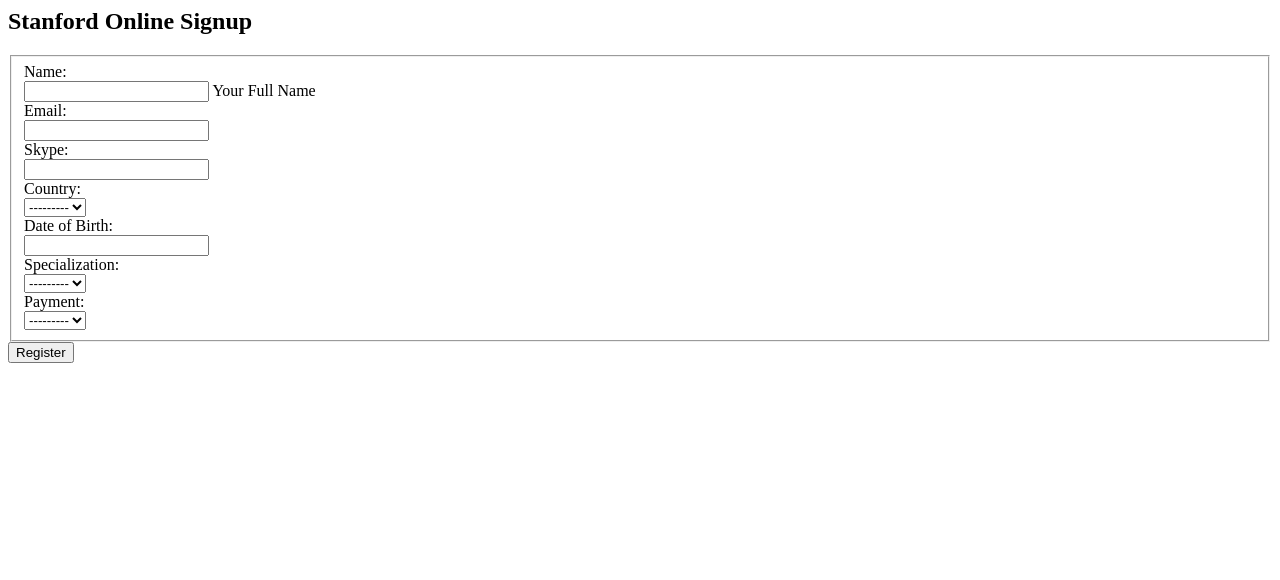
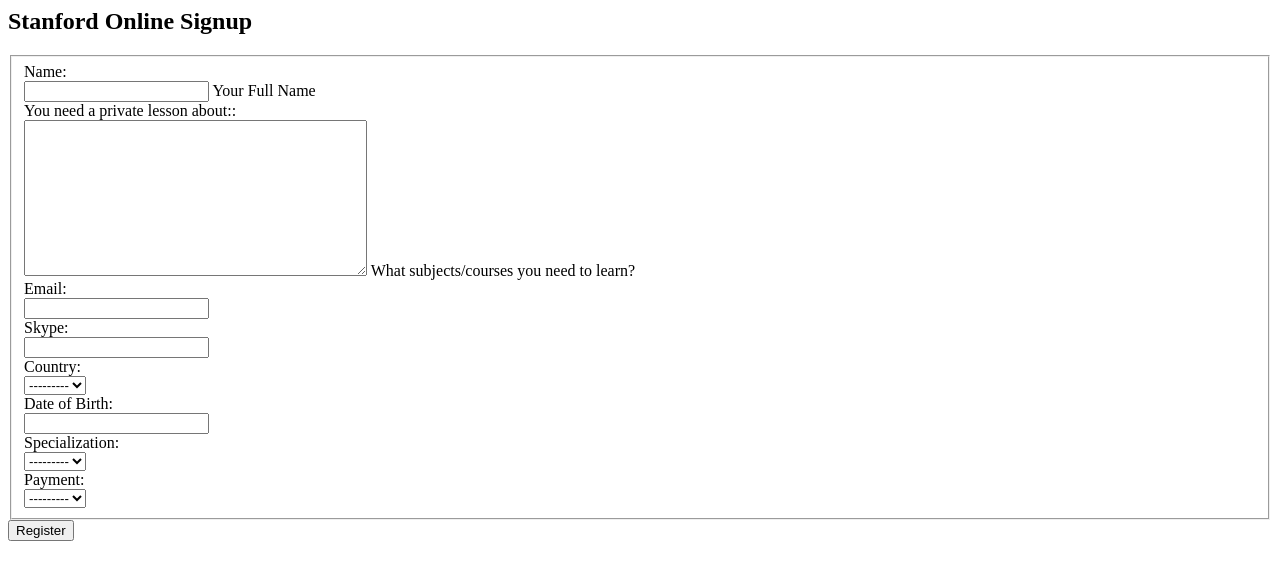
Before and after one commit to hzbadr/private_course, a Django app: page /private_courses/1/register/ in a window 1280 px wide. Shown: the top 580 px of the page. Run offline with Django 3.2, Linux system fonts and the light colour scheme; data comes from the database, SQL or seed files in the repository; parts of the project's set-up code (start-up, migrations or seed data) failed here and were passed over.

Commit message:
Added missing field. this is going to take more time than I expected.

```diff
--- a/private_course/models.py
+++ b/private_course/models.py
@@ -51,7 +51,7 @@ class Member(models.Model):
   name = models.CharField('Name', max_length=255)
   email = models.EmailField('Email', max_length=255)
   country = models.CharField('Country', max_length=255, choices=COUNTRIES)
-  description = models.TextField('Description')
+  description = models.TextField('You need a private lesson about:')
   dob = models.DateField('Date of Birth')
   skype = models.CharField('Skype', max_length=255)
   specialization = models.CharField('Specialization', max_length=255, choices=SPECIALIZATION)
--- a/private_course/templates/private_course/member_form.html
+++ b/private_course/templates/private_course/member_form.html
@@ -10,6 +10,13 @@
             <div class="controls">
             {{ form.name }}
             <span class="help-block">Your Full Name</span>
+          </div>
+        </div>
+        <div class="control-group">
+          <label for="id_username" class="control-label">{{form.description.label}}:</label>
+            <div class="controls">
+            {{ form.description }}
+            <span class="help-block">What subjects/courses you need to learn?</span>
           </div>
         </div>
         <div class="control-group">
--- a/private_course/views.py
+++ b/private_course/views.py
@@ -47,4 +47,6 @@ class MemberCreateView(CreateView):
       member.create_membership(course=course, category=category)
       return self.form_valid(form)
     else:
+      self.object = form.instance
+      print(form.errors)
       return self.form_invalid(form)
```
